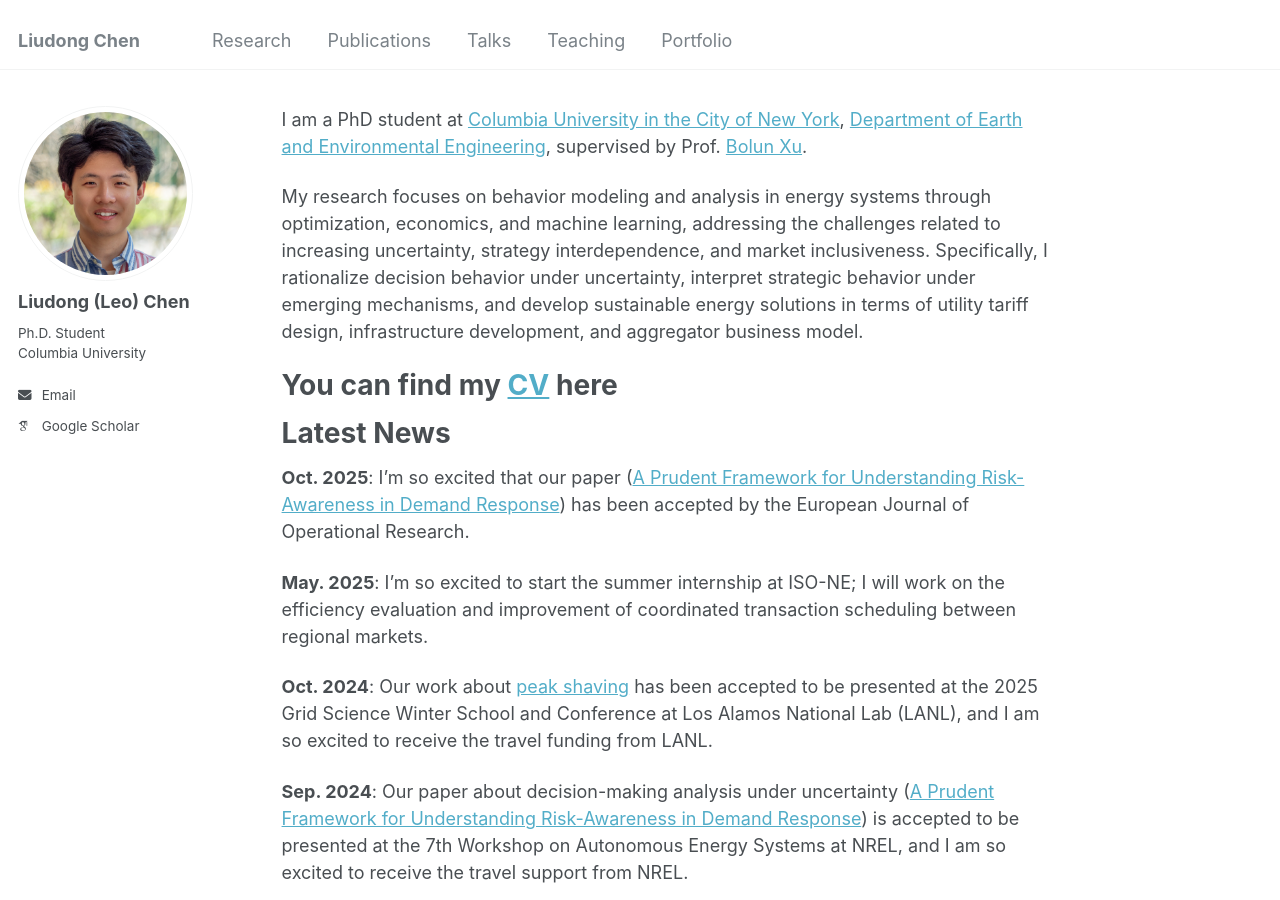
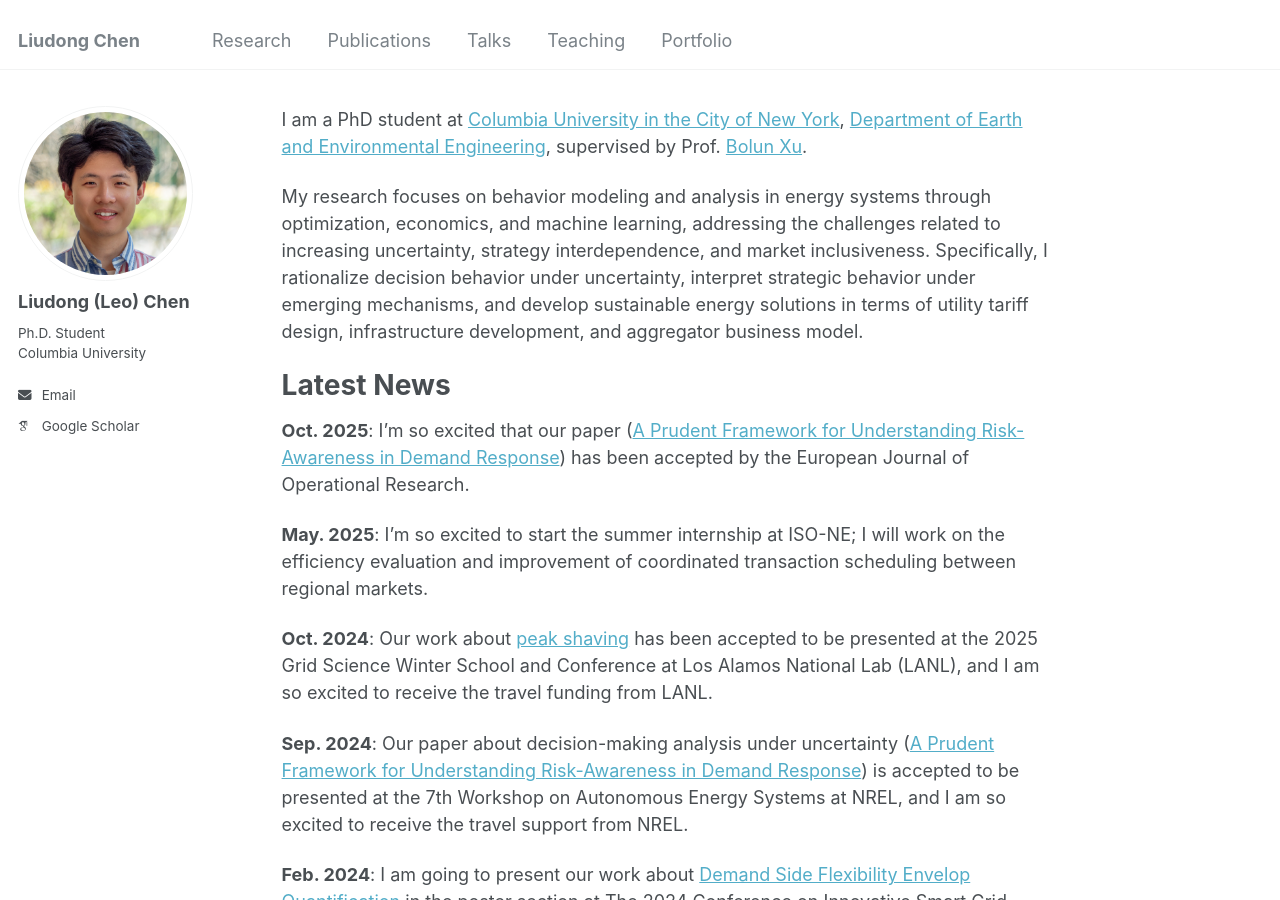
Before and after one commit to liudong-chen/liudong-chen.github.io, a Jekyll site: the page built from _pages/about.md, in a window 1280 px wide and 900 px high. Built offline with Jekyll 4.4.1, drawn with Linux system fonts in a browser that asks for light colours; some web fonts are replaced.

Commit message:
Comment out CV link in about.md
Commented out the CV link in the about page.

Signed-off-by: liudong-chen <115952987+liudong-chen@users.noreply.github.com>

```diff
--- a/_pages/about.md
+++ b/_pages/about.md
@@ -8,7 +8,7 @@ I am a PhD student at [Columbia University in the City of New York](https://www.
 
 My research focuses on behavior modeling and analysis in energy systems through optimization, economics, and machine learning, addressing the challenges related to increasing uncertainty, strategy interdependence, and market inclusiveness. Specifically, I rationalize decision behavior under uncertainty, interpret strategic behavior under emerging mechanisms, and develop sustainable energy solutions in terms of utility tariff design, infrastructure development, and aggregator business model.
 
-# You can find my [CV](../assets/CV_Liudong.pdf) here
+<!-- You can find my [CV](../assets/CV_Liudong.pdf) here -->
 
 
 
```
